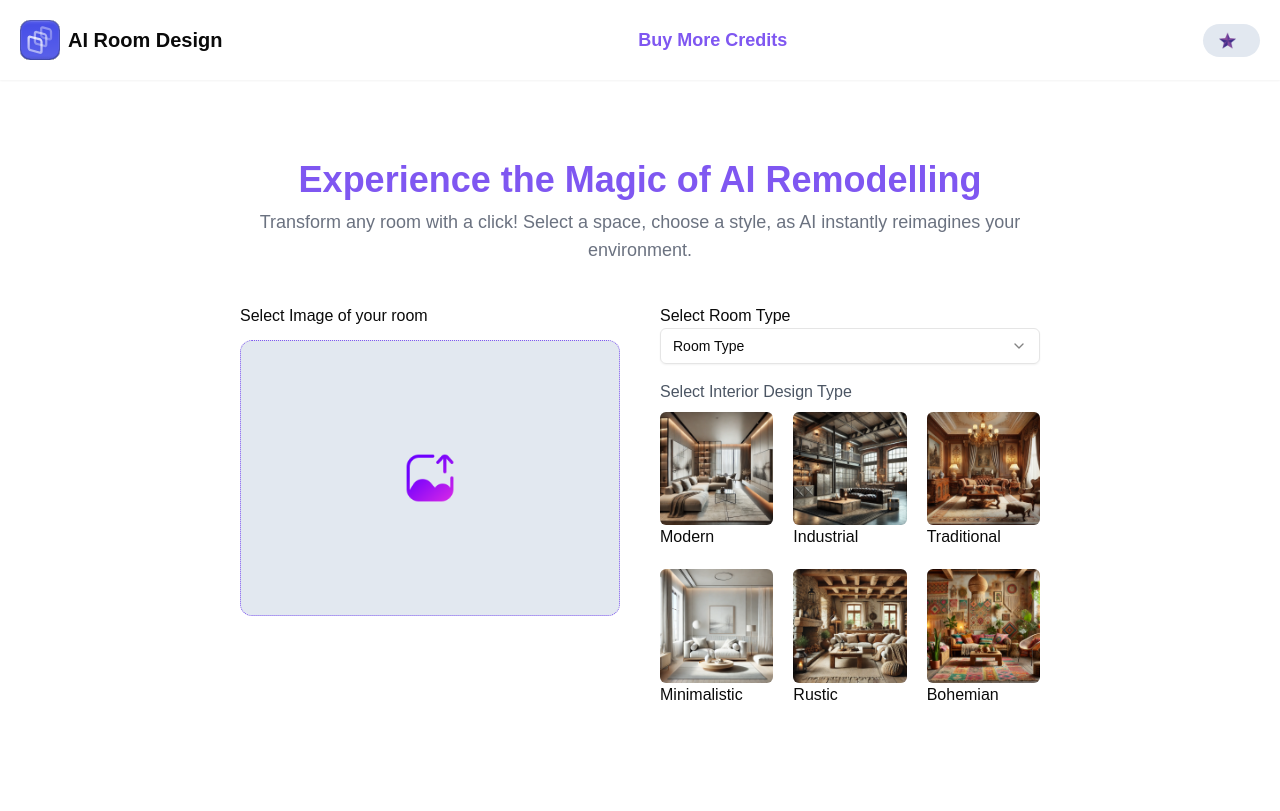
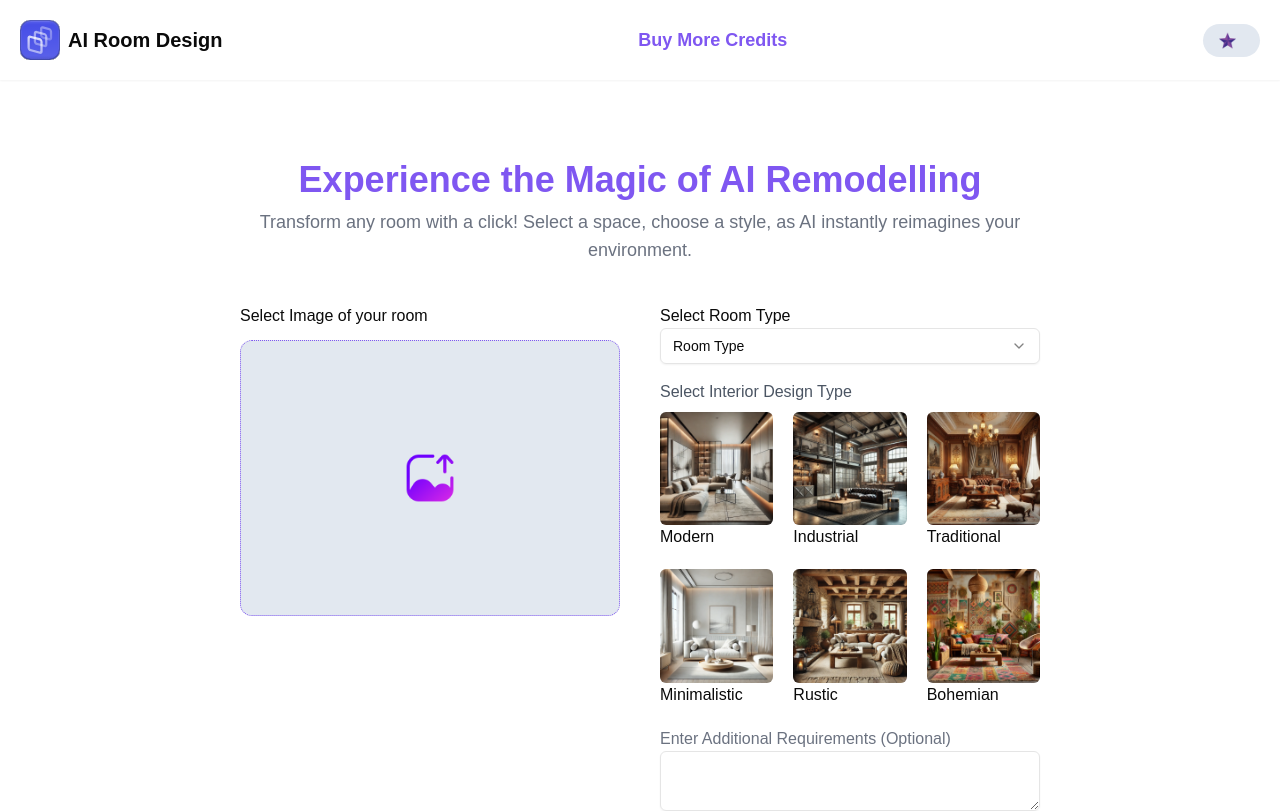
Before and after one commit to Aizal15Chopra/custom-room-redesign, a Next.js app: page /dashboard/create-new in a window 1280 px wide. Built offline with nearby package versions, Linux system fonts and the light colour scheme; no server answers.

Commit message:
Add AdditionalReq component for optional additional requirements input in CreateNew page

```diff
--- /dev/null
+++ b/app/dashboard/create-new/_components/AdditionalReq.js
@@ -0,0 +1,13 @@
+import { Textarea } from '@/components/ui/textarea'
+import React from 'react'
+
+function AdditionalReq() {
+  return (
+    <div className='mt-5'>
+        <label className='text-gray-500'>Enter Additional Requirements (Optional) </label>
+        <Textarea className='h-8'></Textarea>
+    </div>
+  )
+}
+
+export default AdditionalReq
--- a/app/dashboard/create-new/page.jsx
+++ b/app/dashboard/create-new/page.jsx
@@ -3,6 +3,7 @@ import React from 'react'
 import ImageSelection from './_components/ImageSelection'
 import RoomType from './_components/RoomType'
 import DesignType from './_components/DesignType'
+import AdditionalReq from './_components/AdditionalReq'
 
 function CreateNew() {
 
@@ -26,7 +27,7 @@ function CreateNew() {
           {/* Design type*/}
             <DesignType selectedDesignType={(value) => onHandleInputChange(value, 'DesignType')} />
           {/* Additional requirement text area (optional)*/}
-
+            <AdditionalReq/>
           {/* Button to generate image*/}
         </div>
 
--- /dev/null
+++ b/components/ui/textarea.jsx
@@ -0,0 +1,18 @@
+import * as React from "react"
+
+import { cn } from "@/lib/utils"
+
+const Textarea = React.forwardRef(({ className, ...props }, ref) => {
+  return (
+    (<textarea
+      className={cn(
+        "flex min-h-[60px] w-full rounded-md border border-input bg-transparent px-3 py-2 text-base shadow-sm placeholder:text-muted-foreground focus-visible:outline-none focus-visible:ring-1 focus-visible:ring-ring disabled:cursor-not-allowed disabled:opacity-50 md:text-sm",
+        className
+      )}
+      ref={ref}
+      {...props} />)
+  );
+})
+Textarea.displayName = "Textarea"
+
+export { Textarea }
```
